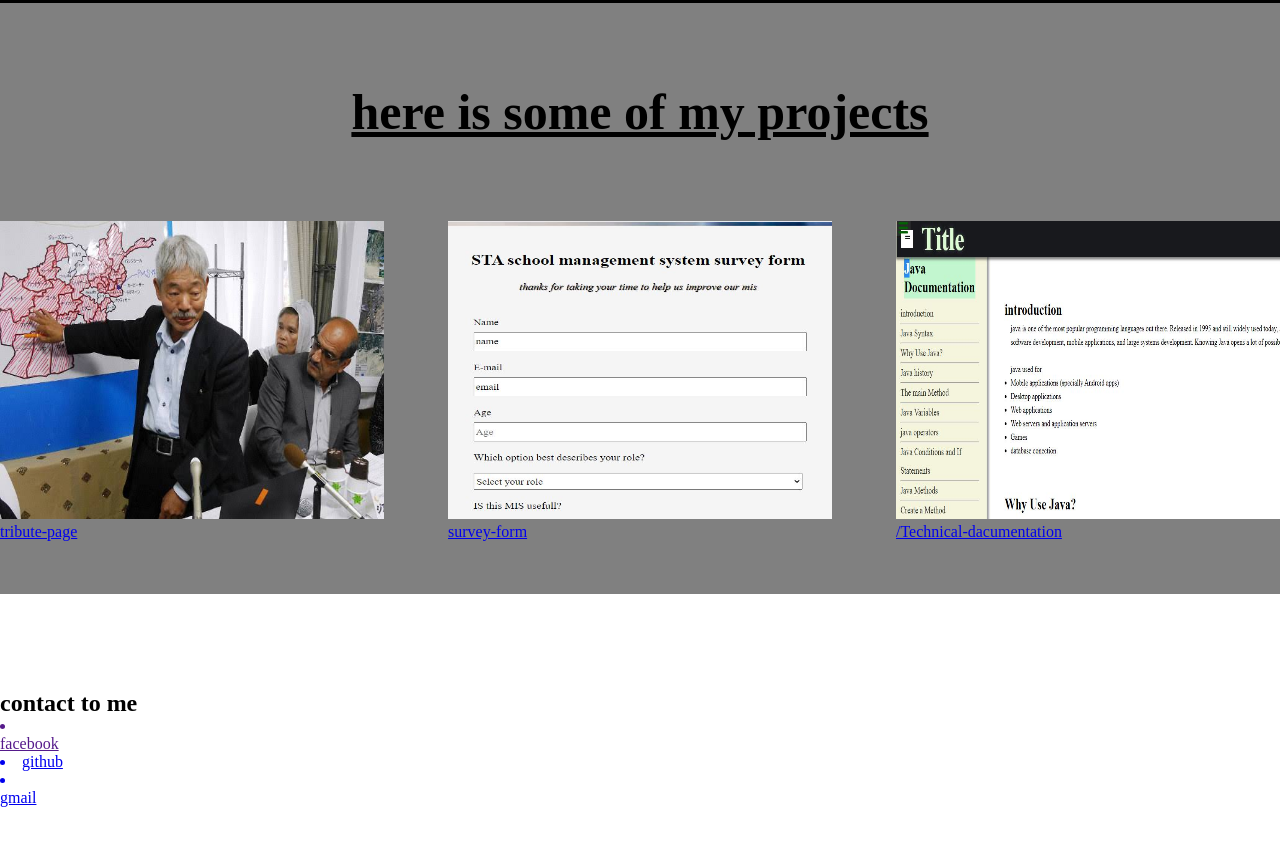
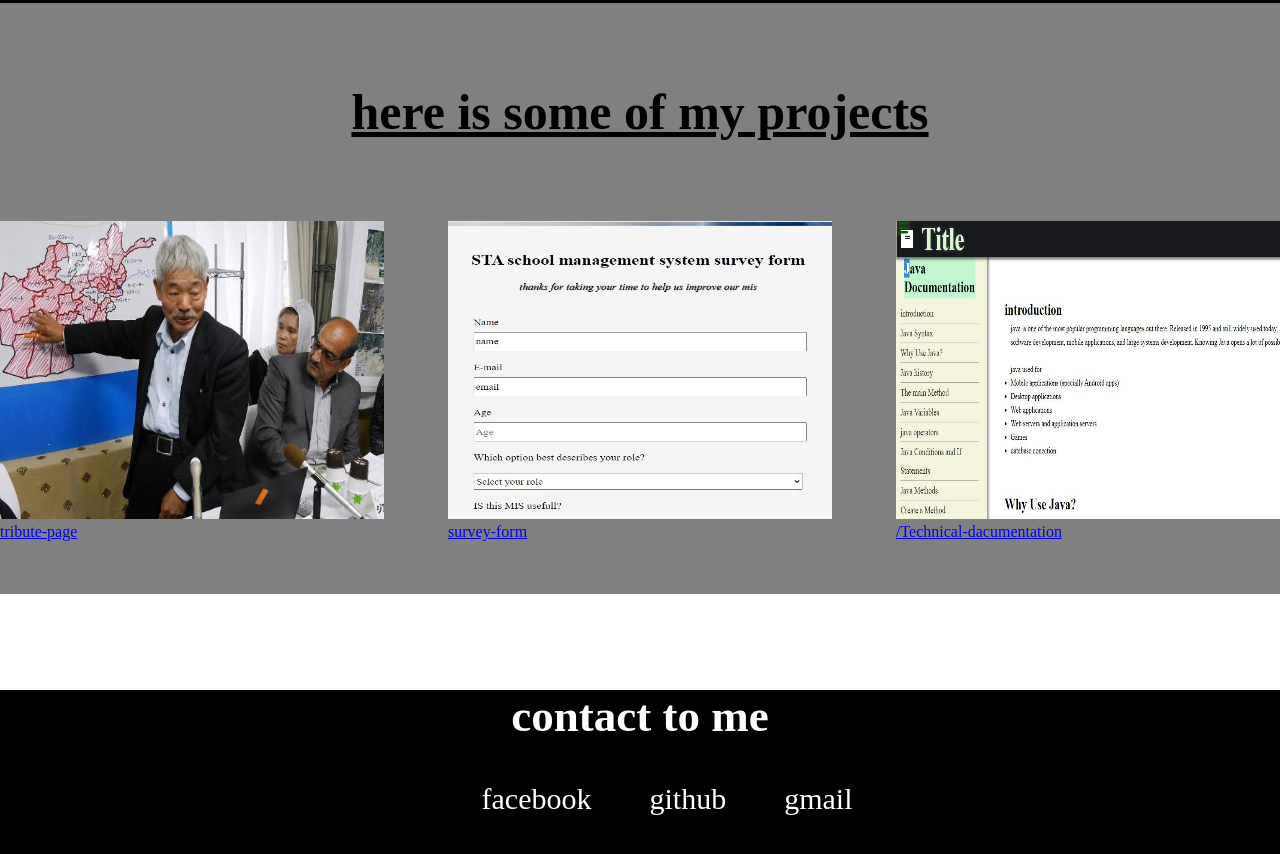
Before and after one commit to tamana-Balkhi/personal-page, a plain HTML site: page index.html in a window 1280 px wide. Shown: the part 797-1651 px from the top of the page. Before the commit the page ends 1604 px from the top, so only its background shows below. Drawn offline with Linux system fonts and the light colour scheme.

Commit message:
profile link add

```diff
--- a/index.html
+++ b/index.html
@@ -60,9 +60,9 @@
         <div class="contact-h">
             <h2>contact to me</h2>
         </div>
-        <div class="contact-info">
+        <div class="contact-info" id="profile">
             <a href=""><li class="fab fa-facebook-square"></li>facebook</a>
-            <a href="https://github.com/tamana-Balkhi"><li>github</li></a>
+            <a href="https://github.com/tamana-Balkhi" id="profile-link"><li></li>github</a>
             <a href="tamana.balkhi1377@gmail.com"><li></li>gmail</a>
 
         </div>
--- a/style.css
+++ b/style.css
@@ -74,3 +74,32 @@ font-size: 50px;
           text-decoration: underline;
           color: #000;
         }
+        .contact-h{
+          text-align: center;
+          font-size: 30px;
+
+        }
+
+        #profile a li{
+          list-style: none;
+          display: inline-block;
+          padding-right: 27px;
+          padding-left: 27px;
+
+        }
+        #profile a{
+          font-size: 30px;
+          color: white;
+          text-decoration: none;
+          margin: 0 auto;
+        }
+        #contact{
+          width: 100%;
+          height: 50vh;
+          background-color: #000;
+          color: white;
+        }
+        #profile{
+          text-align: center;
+          margin-top: 40px;
+        }
```
